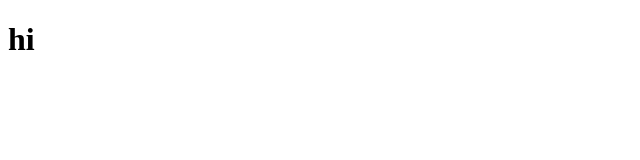
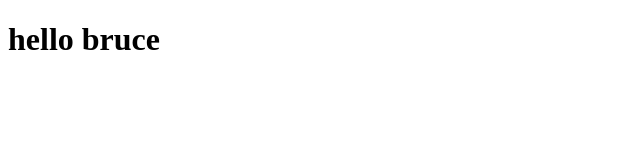
Before and after one commit to Purushoth-mani/p1, a plain HTML site: page index.html in a window 1280 px wide. Shown: the whole page, without its empty margins (0-640 px from the left). Drawn offline with Linux system fonts and the light colour scheme.

Commit message:
change bruce

```diff
--- a/index.html
+++ b/index.html
@@ -6,6 +6,6 @@
     <title>Documt</title>
   </head>
   <body>
-    <h1>hi</h1>
+    <h1>hello bruce</h1>
   </body>
 </html>
```
